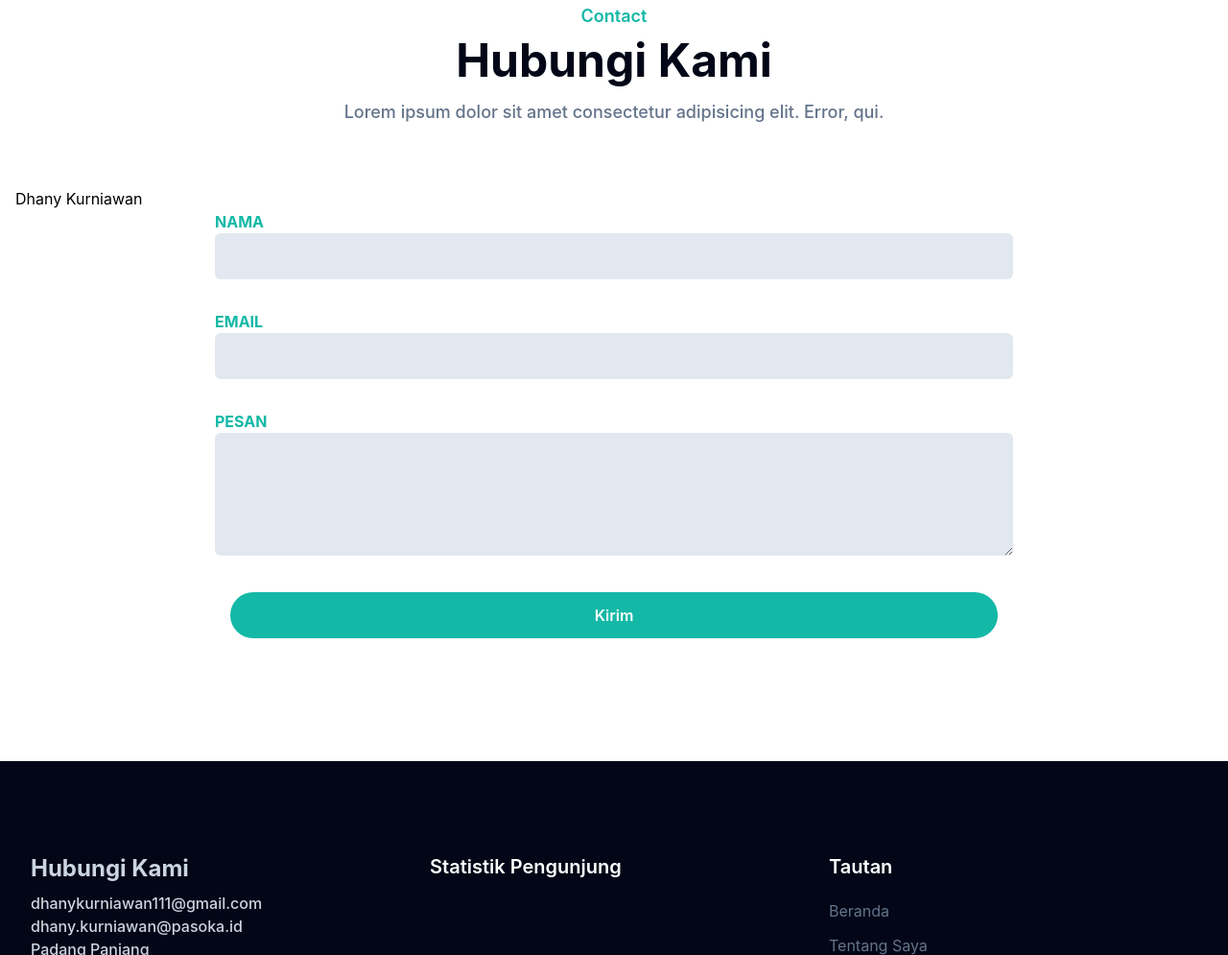
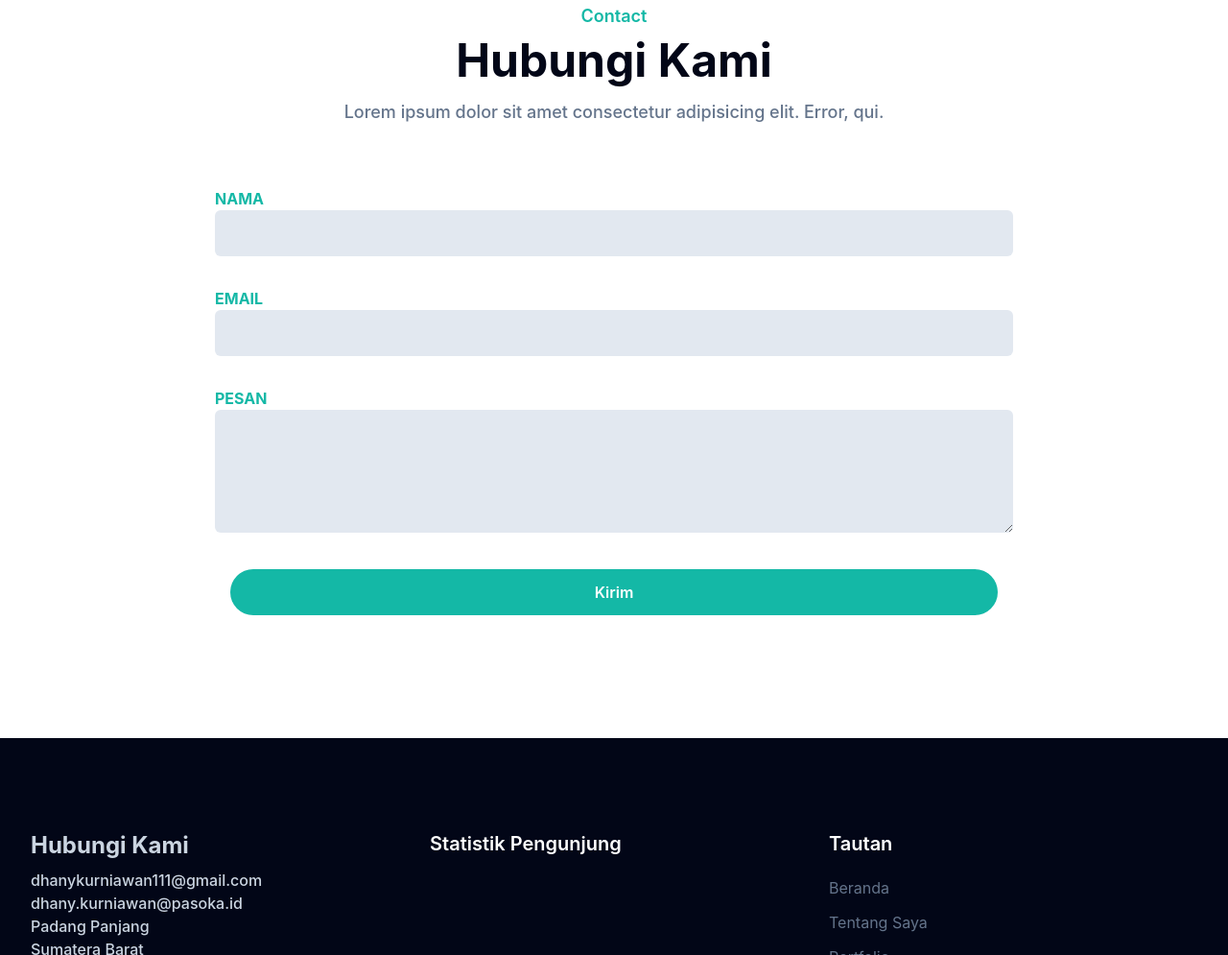
Before and after one commit to dhanykurniawan/portfolio, a website: page index.html in a window 1280 px wide. Shown: the part 3214-4209 px from the top of the page at 96% size. Drawn offline with Linux system fonts and the light colour scheme.

Commit message:
Update index.html

```diff
--- a/index.html
+++ b/index.html
@@ -6,7 +6,7 @@
     <title>Portfolio Tailwind CSS</title>
     <link href="dist/output.css" rel="stylesheet" />
 
-<!--     LinkedIn -->
+    <!-- LinkedIn -->
     <script src="https://platform.linkedin.com/badges/js/profile.js" async defer type="text/javascript"></script>
   </head>
   <!--Start of Tawk.to Script-->
@@ -624,9 +624,10 @@
           </div>
         </div>
 
-        <div class="my-2">
-          <div class="container-fluid badge-base LI-profile-badge" data-locale="in_ID" data-size="large" data-theme="dark" data-type="HORIZONTAL" data-vanity="dhany-kurniawan" data-version="v1"><a class="badge-base__link LI-simple-link" href="https://id.linkedin.com/in/dhany-kurniawan?trk=profile-badge">Dhany Kurniawan</a></div>
-        </div>
+        <!-- Linkedin Badge -->
+<!--         <div class="container-fluid badge-base LI-profile-badge" data-locale="in_ID" data-size="large" data-theme="dark" data-type="HORIZONTAL" data-vanity="dhany-kurniawan" data-version="v1">
+          <a class="badge-base__link LI-simple-link" href="https://id.linkedin.com/in/dhany-kurniawan?trk=profile-badge">Dhany Kurniawan</a>
+        </div> -->
 
         <form action="" method="post">
           <div class="w-full lg:w-2/3 lg:mx-auto">
```
